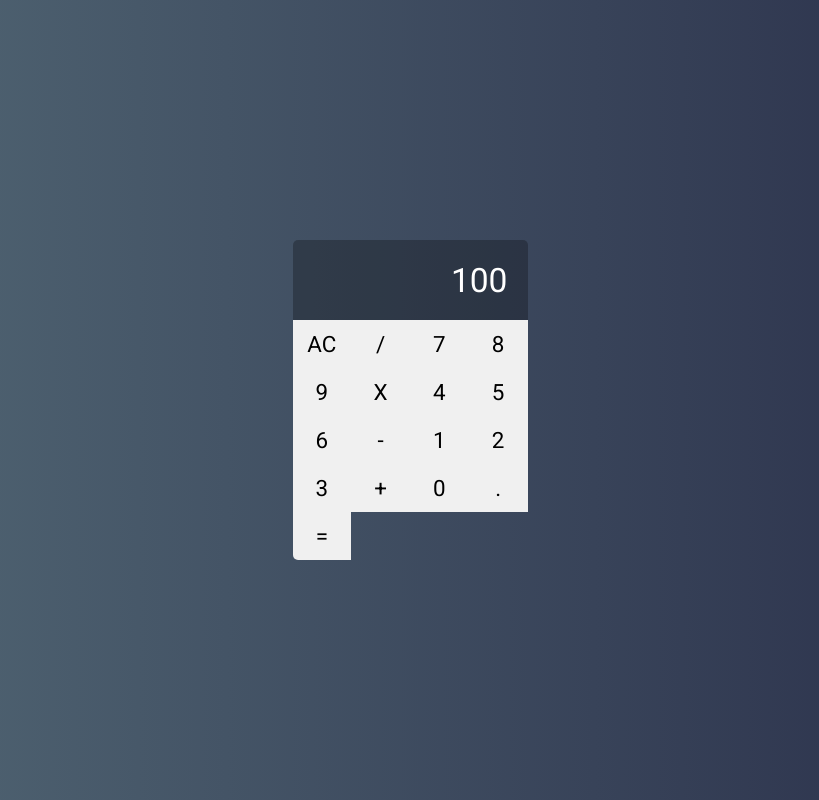
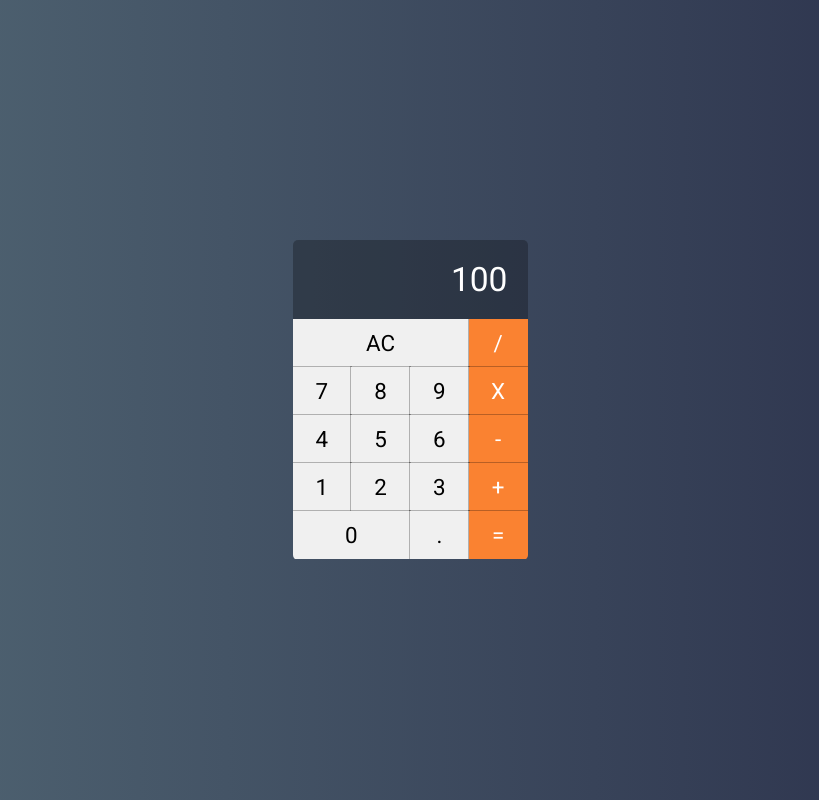
Before and after one commit to matheus-ferreira1/calculator-react, a React (Create React App) app: page / in a window 1280 px wide. Shown: the whole page, without its empty margins (230-1049 px from the left). Built offline with nearby package versions, Linux system fonts and the light colour scheme.

Commit message:
mudança na componentização dos botoes. passagem da informação do click nos botoes

```diff
--- a/src/components/Button/Button.css
+++ /dev/null
@@ -1,13 +0,0 @@
-:root {
-   --bg-button: #f0f0f0;
-   --border-button: #888;
-}
-
-.button {
-   font-size: 1.4em;
-   background-color: var(--bg-button);
-   border: none;
-   border-right: var(--border-button);
-   border-bottom: var(--border-button);
-   outline: none;
-}
--- a/src/components/Button/Button.jsx
+++ /dev/null
@@ -1,8 +0,0 @@
-import React from 'react'
-import './Button.css'
-
-export function Button(props) {
-  return (
-    <button className='button'>{props.label}</button>
-  )
-}
--- /dev/null
+++ b/src/components/Keypad/Keypad.css
@@ -0,0 +1,44 @@
+:root {
+   --bg-button: #f0f0f0;
+   --border-button: #888;
+}
+
+button {
+   font-size: 1.4em;
+   background-color: var(--bg-button);
+   border: none;
+   border-right: var(--border-button);
+   border-bottom: var(--border-button);
+   outline: 1px solid #0004;
+}
+
+button:active {
+   background-color: #ccc;
+}
+
+button.double {
+   grid-column: span 2;
+}
+
+button.triple {
+   grid-column: span 3;
+}
+
+button.operation {
+   background-color: #fa8231;
+   color: #fff;
+}
+
+button.operation:active {
+   background-color: #fa8231cc;
+}
+
+.keypad {
+      overflow: hidden;
+      text-align: center;
+
+      display: grid;
+      grid-template-columns: repeat(4, 25%);
+      grid-template-rows: 48px 48px 48px 48px 48px;
+
+}
--- /dev/null
+++ b/src/components/Keypad/Keypad.jsx
@@ -0,0 +1,30 @@
+import React from 'react'
+import './Keypad.css'
+
+export function Keypad(props) {
+  return (
+   <div className="keypad">
+      <button name='AC' className='triple' onClick={e => props.onClick(e.target.name)}>AC</button>
+      <button name='/' className='operation' onClick={e => props.onClick(e.target.name)}>/</button>
+      <button name='7' onClick={e => props.onClick(e.target.name)}>7</button>
+      <button name='8' onClick={e => props.onClick(e.target.name)}>8</button>
+
+      <button name='9' onClick={e => props.onClick(e.target.name)}>9</button>
+      <button name='*' className='operation' onClick={e => props.onClick(e.target.name)}>X</button>
+      <button name='4' onClick={e => props.onClick(e.target.name)}>4</button>
+      <button name='5' onClick={e => props.onClick(e.target.name)}>5</button>
+
+      <button name='6' onClick={e => props.onClick(e.target.name)}>6</button>
+      <button name='-' className='operation' onClick={e => props.onClick(e.target.name)}>-</button>
+      <button name='1' onClick={e => props.onClick(e.target.name)}>1</button>
+      <button name='2' onClick={e => props.onClick(e.target.name)}>2</button>
+
+      <button name='3' onClick={e => props.onClick(e.target.name)}>3</button>
+      <button name='+' className='operation' onClick={e => props.onClick(e.target.name)}>+</button>
+      <button name='0' className='double' onClick={e => props.onClick(e.target.name)}>0</button>
+      <button name='.' onClick={e => props.onClick(e.target.name)}>.</button>
+
+      <button name='=' className='operation' onClick={e => props.onClick(e.target.name)}>=</button>
+   </div>
+  )
+}
--- a/src/main/Calculator.css
+++ b/src/main/Calculator.css
@@ -5,7 +5,6 @@
    overflow: hidden;
    text-align: center;
 
-   display: grid;
-   grid-template-columns: repeat(4, 25%);
-   grid-template-rows: 1fr 48px 48px 48px 48px 48px;
+   display: flex;
+   flex-direction: column;
 }
--- a/src/main/Calculator.jsx
+++ b/src/main/Calculator.jsx
@@ -1,29 +1,25 @@
 import React from 'react'
-import { Button } from '../components/Button/Button'
+import { Keypad } from '../components/Keypad/Keypad'
 import { Display } from '../components/Display/Display'
 import './Calculator.css'
 
 export function Calculator() {
+   function manageInput(button) {
+      if (button === "=") {
+         console.log('=')
+      } else if (button === "AC") {
+         console.log('ac')
+      } else if (button === "+") {
+         console.log('+')
+      } else if (button === "-") {
+         console.log('-')
+      }
+   }
+
   return (
     <div className='calculator'>
        <Display value={100} />
-       <Button label="AC" />
-       <Button label="/" />
-       <Button label="7" />
-       <Button label="8" />
-       <Button label="9" />
-       <Button label="X" />
-       <Button label="4" />
-       <Button label="5" />
-       <Button label="6" />
-       <Button label="-" />
-       <Button label="1" />
-       <Button label="2" />
-       <Button label="3" />
-       <Button label="+" />
-       <Button label="0" />
-       <Button label="." />
-       <Button label="=" />
+       <Keypad onClick={manageInput} />
     </div>
   )
 }
```
